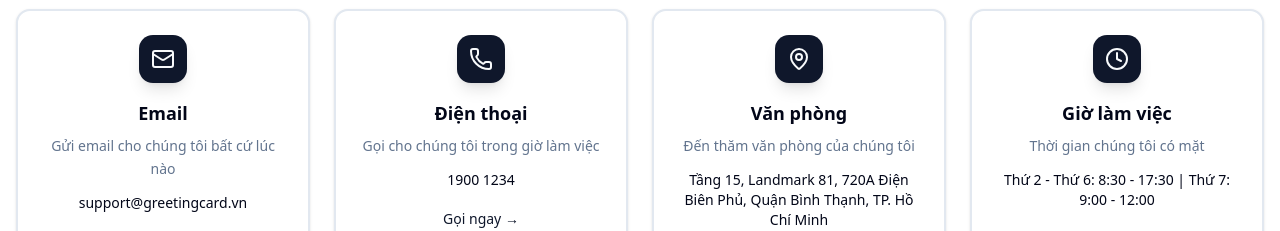
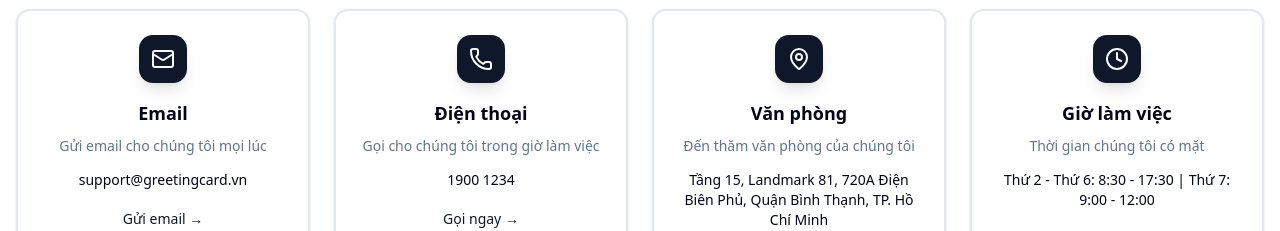
Before and after one commit to itstandu/greeting-card, a Next.js app in the folder greeting-card-web/: page /contact in a window 1280 px wide. Shown: the part 780-1011 px from the top of the page. Built offline with nearby package versions, Linux system fonts and the light colour scheme; no server answers.

Commit message:
fix(web): update email description in ContactInfo component for clarity

```diff
--- a/greeting-card-web/components/contact/ContactInfo.tsx
+++ b/greeting-card-web/components/contact/ContactInfo.tsx
@@ -1,12 +1,12 @@
 import { Card, CardContent } from '@/components/ui/card';
+import { CONTACT_INFO } from '@/lib/constants/contact';
 import { Clock, Mail, MapPin, Phone } from 'lucide-react';
-import { CONTACT_INFO } from '@/lib/constants/contact';
 
 const contactMethods = [
   {
     icon: Mail,
     title: 'Email',
-    description: 'Gửi email cho chúng tôi bất cứ lúc nào',
+    description: 'Gửi email cho chúng tôi mọi lúc',
     value: CONTACT_INFO.supportEmail,
     link: `mailto:${CONTACT_INFO.supportEmail}`,
     action: 'Gửi email',
```
